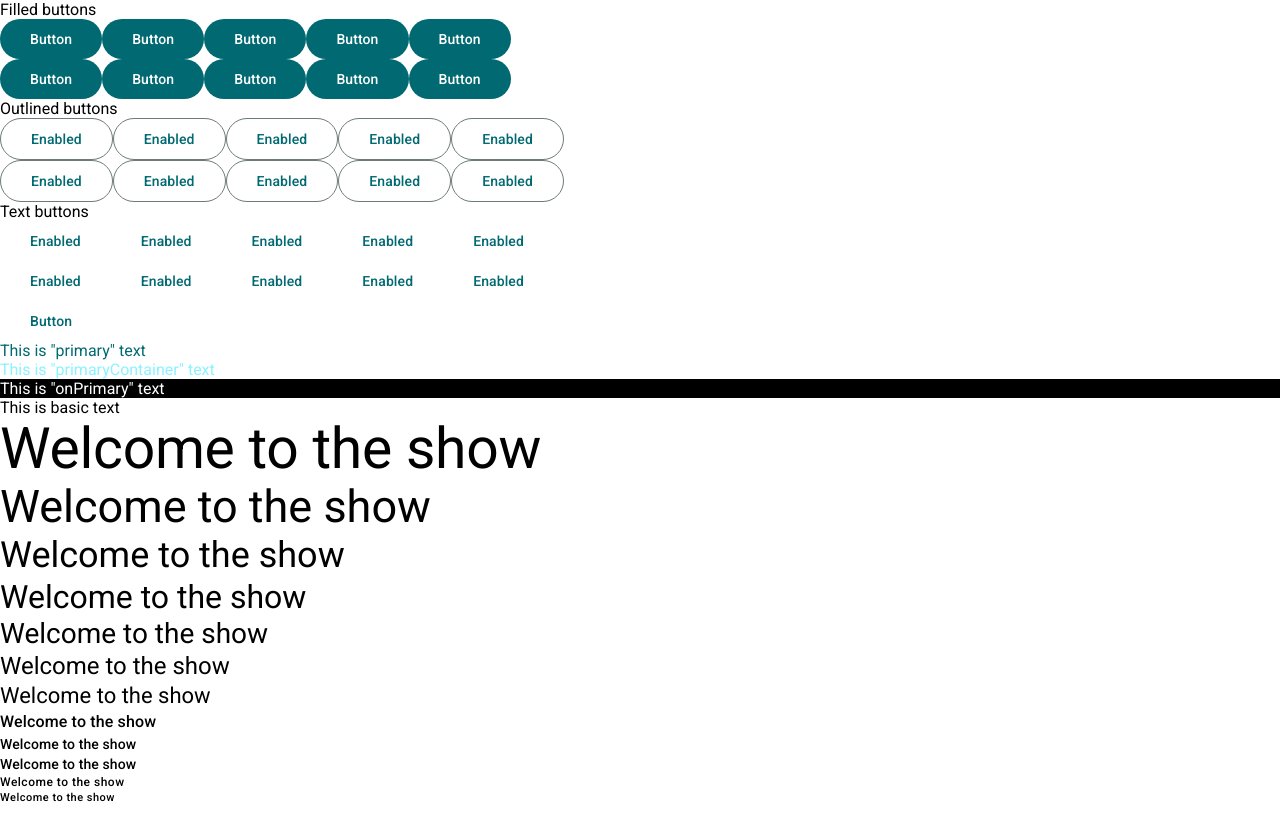
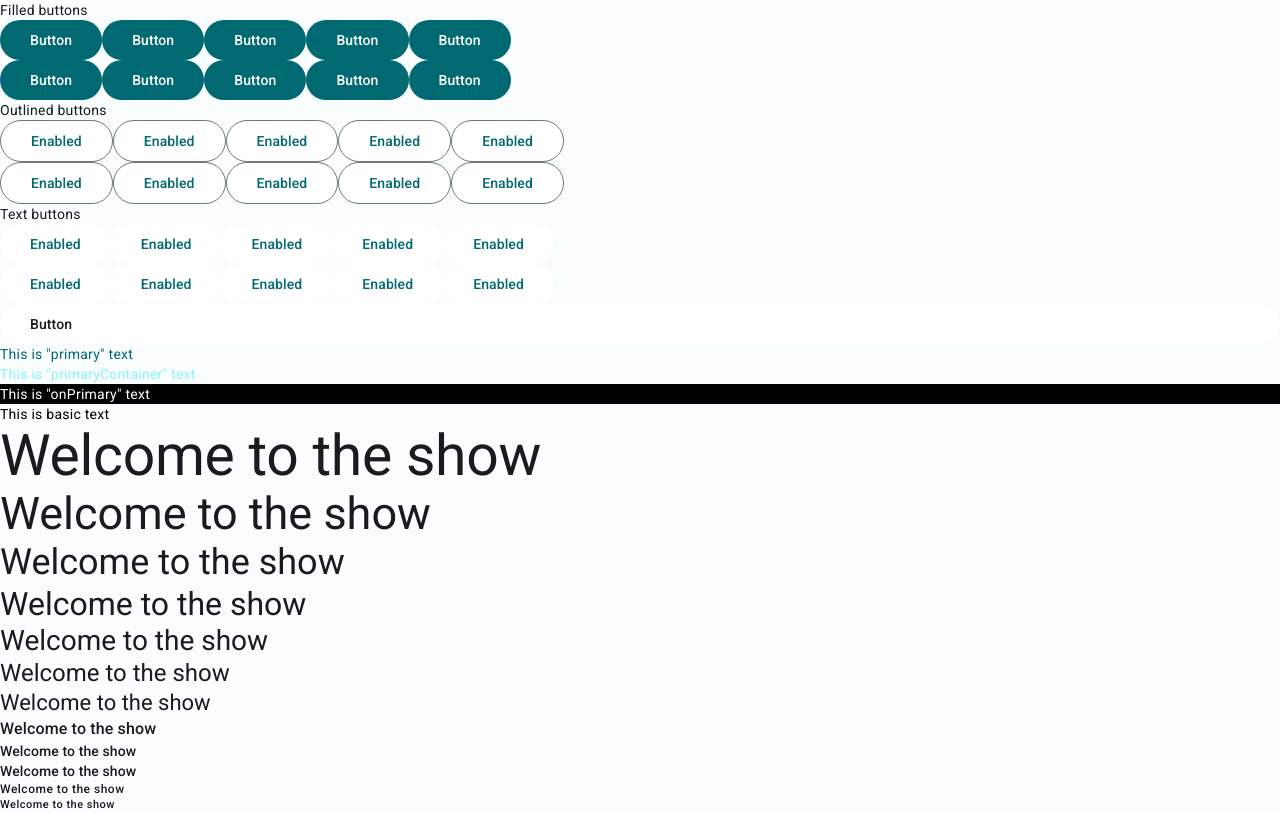
Before and after one commit to OlyaLev/LearningReact, a React (Create React App) app: page / in a window 1280 px wide. Built offline with nearby package versions, Linux system fonts and the light colour scheme.

Commit message:
feat: add Typography to Button

```diff
--- a/src/App.css
+++ b/src/App.css
@@ -45,3 +45,7 @@
   --primary-color: #006972;
   --color-outline: #6f797a;
 } */
+
+body {
+  background-color: var(--md-sys-color-background);
+}
--- a/src/Box/Box.tsx
+++ b/src/Box/Box.tsx
@@ -6,6 +6,7 @@ const directions = {
   column: styles.column,
   columnReverse: styles.columnReverse,
 };
+
 const wraps = {
   wrap: styles.wrap,
   wrapReverse: styles.wrapReverse,
@@ -28,8 +29,9 @@ const alignItemsVariants = {
   baseline: styles.alignItemsBaseline,
   stretch: styles.alignItemsStretch,
 };
+
 type Props = {
-  direction?: 'row' | 'rowReverse' | 'column' | 'columnRweverse';
+  direction?: 'row' | 'rowReverse' | 'column' | 'columnReverse';
   justifyContent?: 'start' | 'end' | 'center' | 'spaceBetween' | 'spaceAround' | 'spaceEvenly';
   alignItems?: 'start' | 'end' | 'center' | 'baseline' | 'stretch';
   wrap?: 'wrap' | 'wrapReverse' | 'noWrap';
@@ -37,7 +39,13 @@ type Props = {
 };
 
 export const Box = (props: Props) => {
-  const { children, direction, justifyContent, alignItems, wrap } = props;
+  const {
+    direction = 'row',
+    justifyContent = 'start',
+    alignItems = 'start',
+    wrap = 'noWrap',
+    children,
+  } = props;
   const directionStyle = directions[direction];
   const justifyContentStyle = justifyContentVariants[justifyContent];
   const alignItemsStyle = alignItemsVariants[alignItems];
--- a/src/Button/Button.module.css
+++ b/src/Button/Button.module.css
@@ -5,12 +5,10 @@
 }
 
 .mainColors {
-  color: var(--md-sys-color-primary);
   background-color: var(--md-sys-color-on-primary-light);
 }
 
 .filledButton {
-  color: var(--md-sys-color-on-primary-light);
   background-color: var(--md-sys-color-primary);
 }
 
--- a/src/Button/Button.tsx
+++ b/src/Button/Button.tsx
@@ -6,12 +6,18 @@ type Props = {
   variant?: 'outlined' | 'filled' | 'text';
   children?: ReactNode;
 };
+const colorType = {
+  outlined: 'primary',
+  text: 'primary',
+  filled: 'onPrimary',
+};
 export const Button = (props: Props) => {
   const { children, fullWidth, variant } = props;
   const fullWidthStyle = fullWidth ? styles.fullWidth : '';
   const outlinedStyle = variant === 'outlined' ? styles.outlinedButton : '';
   const mainColorsStyle = variant === 'filled' ? '' : styles.mainColors;
   const filledStyle = variant === 'filled' ? styles.filledButton : '';
+  const colorStyle = colorType[variant];
   return (
     <button
       className={
@@ -26,7 +32,9 @@ export const Button = (props: Props) => {
         outlinedStyle
       }
     >
-      <Typography variant="labelLarge">{children}</Typography>
+      <Typography color={colorStyle} variant="labelLarge">
+        {children}
+      </Typography>
     </button>
   );
 };
--- a/src/Typography/Typography.module.css
+++ b/src/Typography/Typography.module.css
@@ -207,3 +207,24 @@
   line-height: var(--md-sys-typescale-title-small-line-height);
   letter-spacing: var(--md-sys-typescale-title-small-letter-spacing);
 }
+
+.bodyLarge {
+  font-weight: var(--md-sys-typescale-body-large-font-weight);
+  font-size: var(--md-sys-typescale-body-large-font-size);
+  line-height: var(--md-sys-typescale-body-large-line-height);
+  letter-spacing: var(--md-sys-typescale-body-large-letter-spacing);
+}
+
+.bodyMedium {
+  font-weight: var(--md-sys-typescale-body-medium-font-weight);
+  font-size: var(--md-sys-typescale-body-medium-font-size);
+  line-height: var(--md-sys-typescale-body-medium-line-height);
+  letter-spacing: var(--md-sys-typescale-body-medium-letter-spacing);
+}
+
+.bodySmall {
+  font-weight: var(--md-sys-typescale-body-small-font-weight);
+  font-size: var(--md-sys-typescale-body-small-font-size);
+  line-height: var(--md-sys-typescale-body-small-line-height);
+  letter-spacing: var(--md-sys-typescale-body-small-letter-spacing);
+}
--- a/src/Typography/Typography.tsx
+++ b/src/Typography/Typography.tsx
@@ -45,6 +45,9 @@ const variants = {
   titleLarge: styles.titleLarge,
   titleMedium: styles.titleMedium,
   titleSmall: styles.titleSmall,
+  bodyLarge: styles.bodyLarge,
+  bodyMedium: styles.bodyMedium,
+  bodySmall: styles.bodySmall,
 };
 type Props = {
   color?:
@@ -94,7 +97,7 @@ type Props = {
   children?: ReactNode;
 };
 export const Typography = (props: Props) => {
-  const { children, color, variant } = props;
+  const { children, color = 'onBackground', variant = 'bodyMedium' } = props;
   const colorStyle = colors[color];
   const variantStyle = variants[variant];
   return (
```
